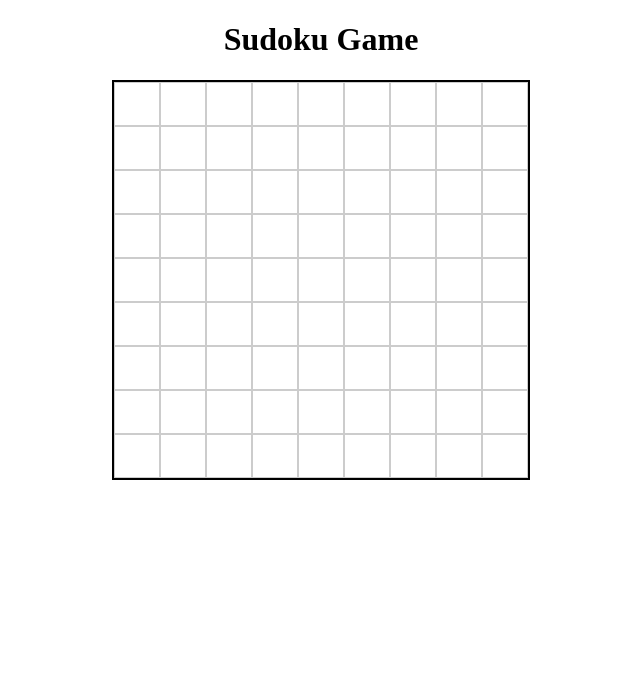
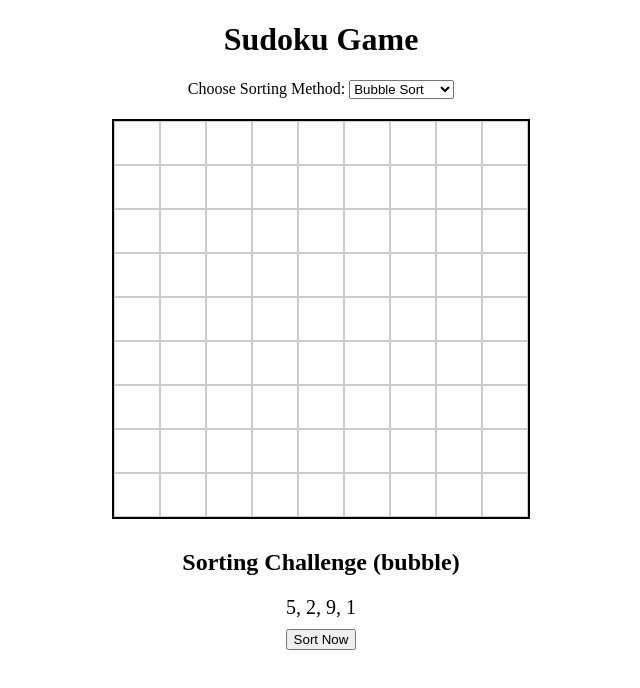
Before and after one commit to A-M-Ahmed/sudoku-game, a React (Vite) app: page / in a window 1280 px wide. Shown: the top 688 px of the page, without its empty margins (319-959 px from the left). Built offline with nearby package versions, Linux system fonts and the light colour scheme.

Commit message:
Build the Sort Challenge UI

```diff
--- a/src/App.jsx
+++ b/src/App.jsx
@@ -1,13 +1,16 @@
-import React, { useState } from 'react';
-import './App.css';
-
+import React, { useState } from "react";
+import "./App.css";
+import SortChallenge from "./SortChallenge";
 
 function App() {
   const [board, setBoard] = useState(
-    Array(9).fill(null).map(() => Array(9).fill(''))
+    Array(9)
+      .fill(null)
+      .map(() => Array(9).fill(""))
   );
-    const handleChange = (row, col, value) => {
+  const [sortType, setSortType] = useState("bubble"); // default is bubble
 
+  const handleChange = (row, col, value) => {
     // Only allow digits 1–9
     if (!/^[1-9]?$/.test(value)) return;
 
@@ -16,11 +19,17 @@ function App() {
     setBoard(updatedBoard);
   };
 
-
-
   return (
     <div className="container">
       <h1>Sudoku Game</h1>
+      <div style={{ marginBottom: "20px" }}>
+        <label>Choose Sorting Method: </label>
+        <select value={sortType} onChange={(e) => setSortType(e.target.value)}>
+          <option value="bubble">Bubble Sort</option>
+          <option value="selection">Selection Sort</option>
+        </select>
+      </div>
+
       <div className="grid">
         {board.map((rowData, row) => (
           <div className="row" key={row}>
@@ -37,9 +46,9 @@ function App() {
           </div>
         ))}
       </div>
+      <SortChallenge sortType={sortType} />
     </div>
   );
-
 }
 
 export default App;
--- /dev/null
+++ b/src/SortChallenge.jsx
@@ -0,0 +1,53 @@
+import React, { useState } from 'react';
+
+function SortChallenge({ sortType }) {
+  const [numbers, setNumbers] = useState([5, 2, 9, 1]);
+  const [sorted, setSorted] = useState(false);
+
+  const bubbleSort = (arr) => {
+    const sortedArr = [...arr];
+    for (let i = 0; i < sortedArr.length - 1; i++) {
+      for (let j = 0; j < sortedArr.length - i - 1; j++) {
+        if (sortedArr[j] > sortedArr[j + 1]) {
+          [sortedArr[j], sortedArr[j + 1]] = [sortedArr[j + 1], sortedArr[j]];
+        }
+      }
+    }
+    return sortedArr;
+  };
+
+  const selectionSort = (arr) => {
+    const sortedArr = [...arr];
+    for (let i = 0; i < sortedArr.length; i++) {
+      let minIndex = i;
+      for (let j = i + 1; j < sortedArr.length; j++) {
+        if (sortedArr[j] < sortedArr[minIndex]) {
+          minIndex = j;
+        }
+      }
+      [sortedArr[i], sortedArr[minIndex]] = [sortedArr[minIndex], sortedArr[i]];
+    }
+    return sortedArr;
+  };
+
+  const handleSort = () => {
+    const result = sortType === 'bubble' ? bubbleSort(numbers) : selectionSort(numbers);
+    setNumbers(result);
+    setSorted(true);
+  };
+
+  return (
+    <div style={{ marginTop: '30px' }}>
+      <h2>Sorting Challenge ({sortType})</h2>
+      <div style={{ fontSize: '20px', marginBottom: '10px' }}>
+        {numbers.join(', ')}
+      </div>
+      <button onClick={handleSort} disabled={sorted}>
+        Sort Now
+      </button>
+      {sorted && <p>✅ Sorted!</p>}
+    </div>
+  );
+}
+
+export default SortChallenge;
```
